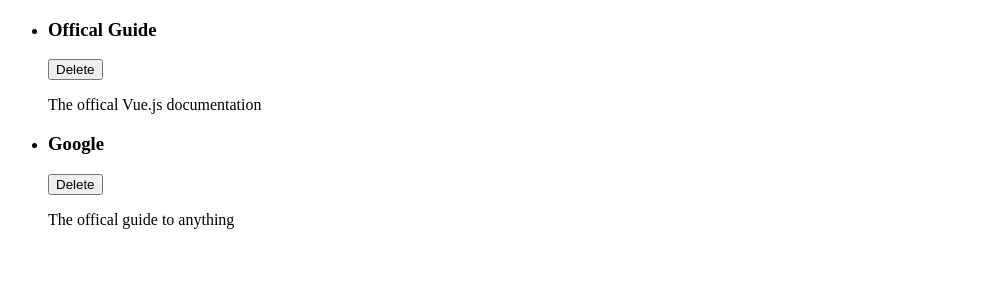
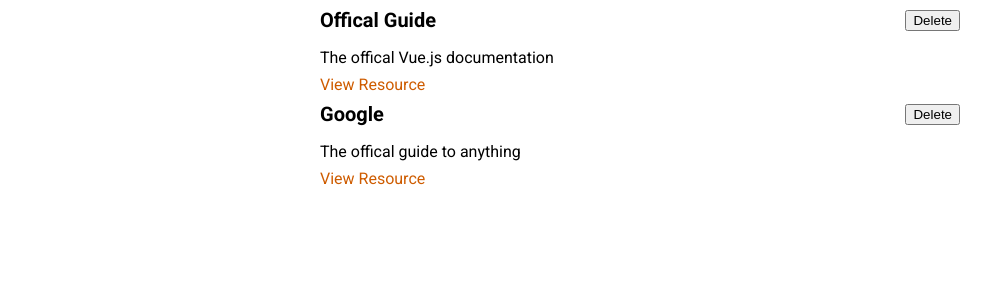
Before and after one commit to Lizzyfemme/bookmarks, a Vue app: page / in a window 1280 px wide. Shown: the top 300 px of the page, without its empty margins (0-991 px from the left). Built offline with nearby package versions, Linux system fonts and the light colour scheme.

Commit message:
styles added

```diff
--- a/src/App.vue
+++ b/src/App.vue
@@ -1,20 +1,13 @@
 <template>
-  <ul>
-    <resource-item v-for="res in storedResources"
-    :key="res.id"
-    :title='res.title'
-    :description="res.description"
-    :link="res.link"
-    >
-    </resource-item>
-  </ul>
+ <stored-resources :resources="storedResources">
+ </stored-resources>
 </template>
 
 <script>
-import ResourceItem from './components/resources/ResourceItem'
+import StoredResources from './components/resources/StoredResources.vue'
 export default {
   components: {
-    ResourceItem,
+    StoredResources,
   },
   data() {
     return {
@@ -36,3 +29,19 @@ export default {
   }
 }
 </script>
+
+<style>
+@import url('https://fonts.googleapis.com/css2?family=Roboto:wght@400;700&display=swap');
+
+* {
+  box-sizing: border-box;
+}
+
+html {
+  font-family: 'Roboto', sans-serif;
+}
+
+body {
+  margin: 0;
+}
+</style>
--- a/src/components/resources/ResourceItem.vue
+++ b/src/components/resources/ResourceItem.vue
@@ -5,7 +5,7 @@
       <button>Delete</button>
     </header>
     <p>{{ description }}</p>
-    <a :href='link'></a>
+    <a :href="link">View Resource</a>
   </li>
 </template>
 <script>
@@ -15,3 +15,36 @@ export default {
   ]
 }
 </script>
+<style scoped>
+li {
+  margin: auto;
+  max-width: 40rem;
+}
+
+header {
+  display: flex;
+  justify-content: space-between;
+  align-items: center;
+}
+
+h3 {
+  font-size: 1.25rem;
+  margin: 0.5rem 0;
+}
+
+p {
+  margin: 0.5rem 0;
+}
+
+a {
+  text-decoration: none;
+  color: #ce5c00;
+  width:200px;
+  height:75px;
+}
+
+a:hover,
+a:active {
+  color: #c89300;
+}
+</style>
--- /dev/null
+++ b/src/components/resources/StoredResources.vue
@@ -0,0 +1,32 @@
+<template>
+  <ul>
+    <resource-item v-for="res in resources"
+    :key="res.id"
+    :title='res.title'
+    :description="res.description"
+    :link="res.link"
+    >
+    </resource-item>
+  </ul>
+</template>
+
+<script>
+import ResourceItem from "./ResourceItem.vue"
+
+export default {
+  props: ['resources'],
+  components: {
+    ResourceItem
+  }
+}
+</script>
+
+<style scoped>
+ul {
+  list-style: none;
+  margin: 0;
+  padding: 0;
+  margin: auto;
+  max-width: 40rem;
+}
+</style>
```
